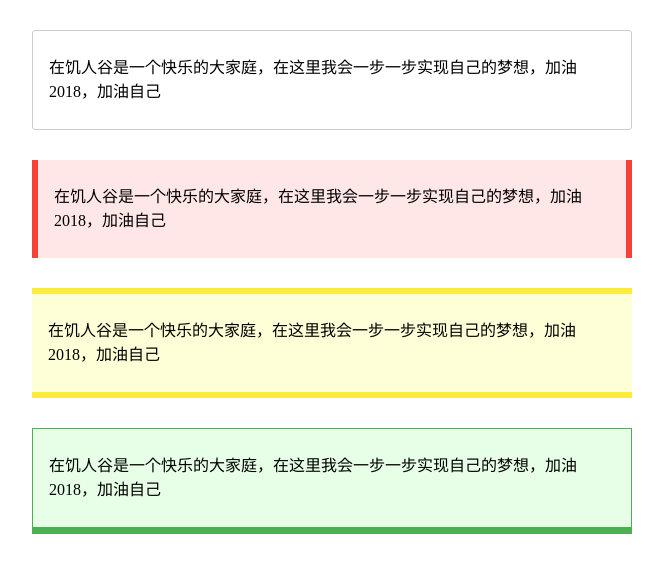
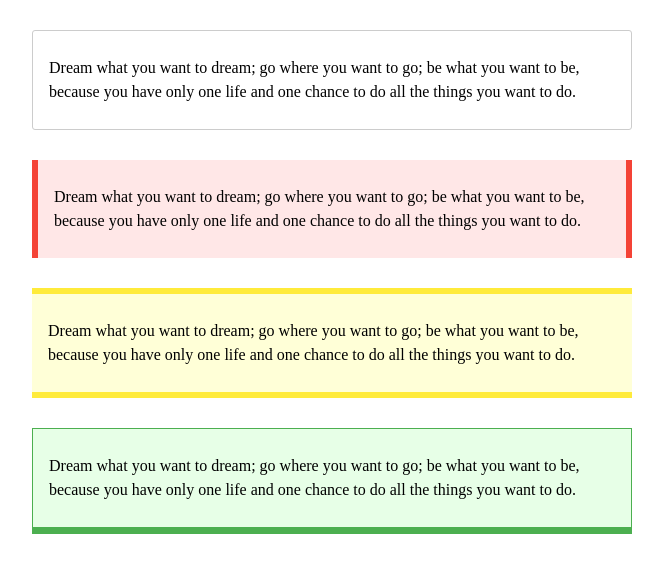
Before and after one commit to CaiSenYu-N/border-style, a plain HTML site: page index.html in a window 1280 px wide. Shown: the whole page, without its empty margins (308-971 px from the left). Drawn offline with Linux system fonts and the light colour scheme.

Commit message:
Update index.html

```diff
--- a/index.html
+++ b/index.html
@@ -10,16 +10,16 @@
 <body>
   <div class="layout">
     <div class="h-container">
-在饥人谷是一个快乐的大家庭，在这里我会一步一步实现自己的梦想，加油2018，加油自己
+Dream what you want to dream; go where you want to go; be what you want to be, because you have only one life and one chance to do all the things you want to do.
     </div>
     <div class="h-container style-1">
-在饥人谷是一个快乐的大家庭，在这里我会一步一步实现自己的梦想，加油2018，加油自己
+Dream what you want to dream; go where you want to go; be what you want to be, because you have only one life and one chance to do all the things you want to do.
     </div>
     <div class="h-container style-2">
-在饥人谷是一个快乐的大家庭，在这里我会一步一步实现自己的梦想，加油2018，加油自己
+Dream what you want to dream; go where you want to go; be what you want to be, because you have only one life and one chance to do all the things you want to do.
     </div>
     <div class="h-container style-3">
-在饥人谷是一个快乐的大家庭，在这里我会一步一步实现自己的梦想，加油2018，加油自己
+Dream what you want to dream; go where you want to go; be what you want to be, because you have only one life and one chance to do all the things you want to do.
     </div>
   </div>
 </body>
```
